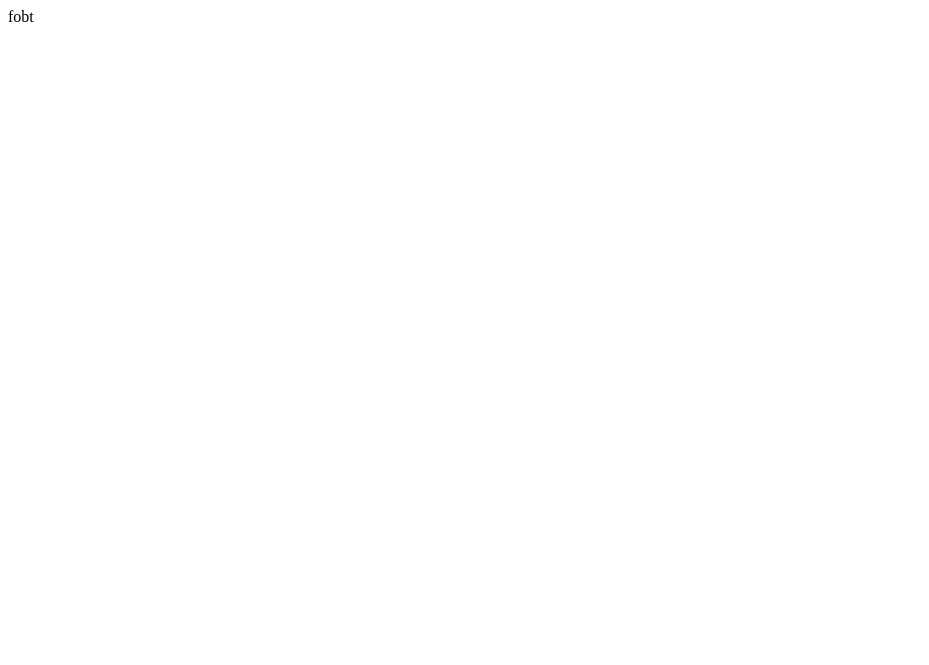
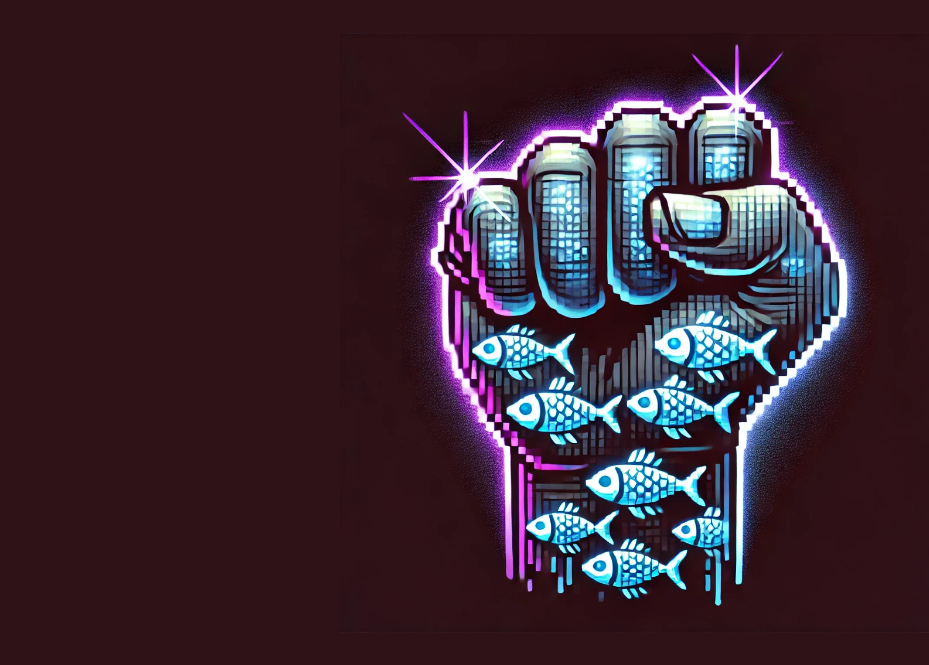
Before and after one commit to fobt/site, a plain HTML site: page index.html in a window 1280 px wide. Shown: the whole page, without its empty margins (0-929 px from the left). Drawn offline with Linux system fonts and the light colour scheme.

Commit message:
Add image

```diff
--- a/index.html
+++ b/index.html
@@ -1 +1,21 @@
-fobt
+<!DOCTYPE html>
+  <head>
+    <style>
+      body {
+        background-color: #2e1217;
+      }
+      #logo {
+        text-align: center;
+      }
+      #logo > img {
+        margin: 25px;
+        width: 600px;
+      }
+    </style>
+  </head>
+  <body>
+    <div id="logo">
+      <img src="logo.webp"/>
+    </div>
+  </body>
+</html>
```
Also changed, not shown: logo.webp (added).
